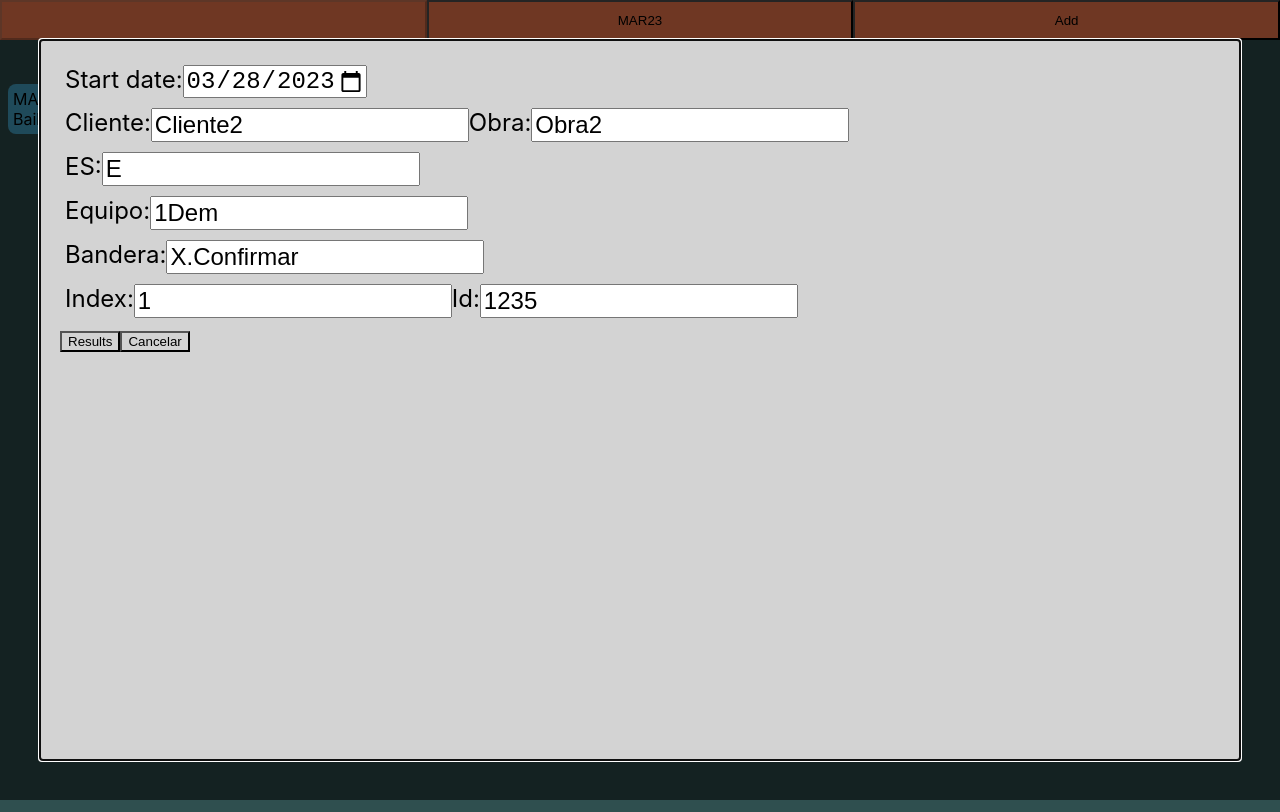
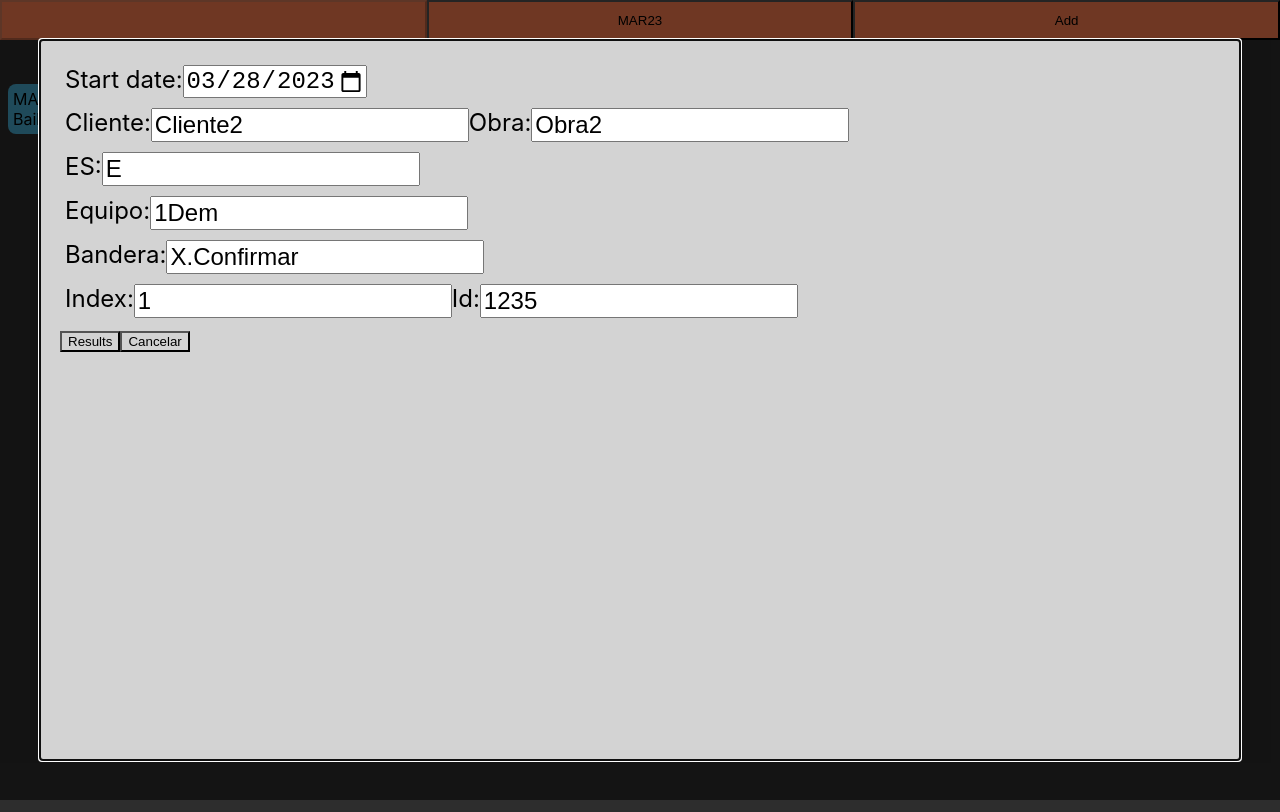
Before and after one commit to DanielBarragan96/ruta-js, a React (Create React App) app: page / in a window 1280 px wide. Built offline with nearby package versions, Linux system fonts and the light colour scheme.

Commit message:
changed bg color

```diff
--- a/src/Column.css
+++ b/src/Column.css
@@ -8,7 +8,7 @@
 .task_list {
   padding: 8px;
   transition: background-color 0.2s ease;
-  background-color: darkslategray;
+  background-color: #2d2d2d;
   flex-grow: 1;
   flex: 4;
   min-height: 0vw;
```
